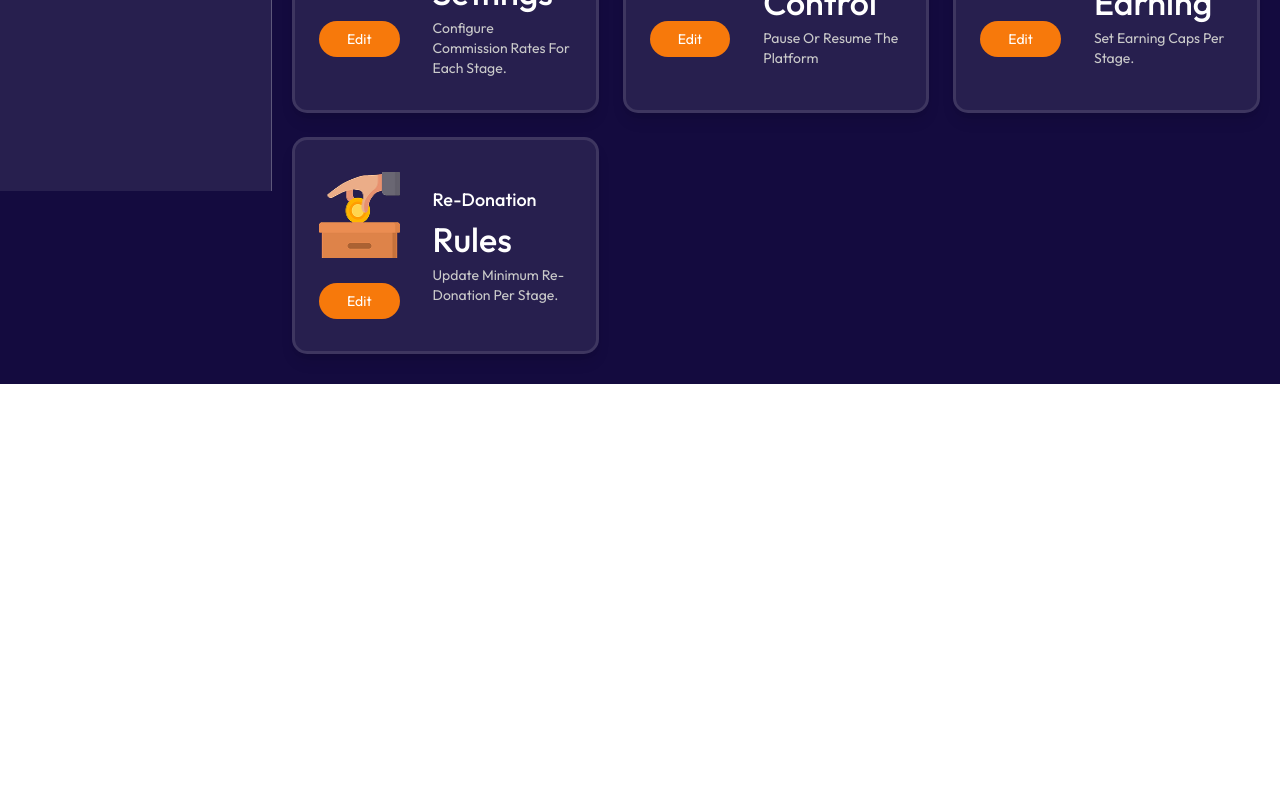
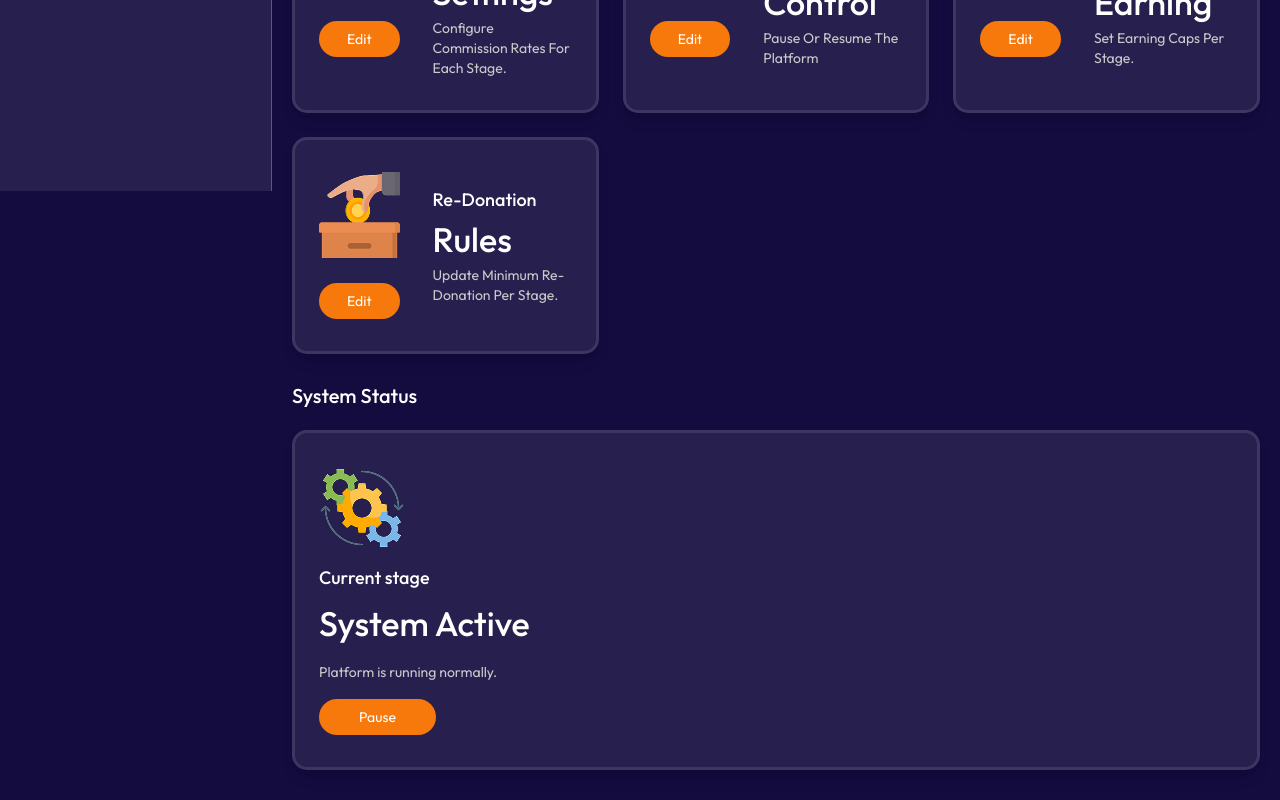
Before and after one commit to team-pr01/Ten-Stage-Matrix-Admin, a React (Vite) app: page /dashboard/setting in a window 1280 px wide. Shown: the part 609-1409 px from the top of the page. Before the commit the page ends 993 px from the top, so only its background shows below. Built offline with nearby package versions, Linux system fonts and the light colour scheme.

Commit message:
Completed setting home page

```diff
--- a/src/assets/index.tsx
+++ b/src/assets/index.tsx
@@ -14,6 +14,7 @@ import commission from "./icons/commission.png";
 import system from "./icons/system.png";
 import limit from "./icons/limit.png";
 import reDonation from "./icons/re-donation.png";
+import currentStage from "./icons/current-stage.png";
 
 export const IMAGES = {
   logo
@@ -35,4 +36,5 @@ commission,
 system,
 limit,
 reDonation,
+currentStage,
 }
--- a/src/pages/Dashboard/Settings/Settings.tsx
+++ b/src/pages/Dashboard/Settings/Settings.tsx
@@ -1,16 +1,39 @@
 import Heading from "../../../components/Reusable/Heading";
 import { ICONS } from "../../../assets";
 import AllControls from "../../../components/Dashboard/SettingsPage/AllControls/AllControls";
+import { Link } from "react-router-dom";
 
 const Settings = () => {
   return (
-    <div>
+    <div className="font-Outfit">
       <Heading
         iconSrc={ICONS.adminControl}
         title="Admin Controls"
         subtitle="Modify system settings and trigger actions"
       />
-      <AllControls/>
+      <AllControls />
+
+      <h1 className="font-medium text-xl text-white mt-7 mb-5">
+        System Status
+      </h1>
+      <div className="rounded-[15px] border-[3px] border-neutral-25/20 bg-neutral-30 px-6 py-8 shadow-lg text-white flex flex-col">
+        <img src={ICONS.currentStage} className="size-[86px]" />
+
+        {/* Text Content */}
+        <div>
+          <p className="font-medium text-lg mt-[13px]">Current stage</p>
+          <h3 className="text-[34px] font-medium mt-[6px]">System Active</h3>
+          <p className="text-sm text-neutral-135 mt-[13px]">
+            Platform is running normally.
+          </p>
+        </div>
+        <Link
+          to={"/"}
+          className="bg-primary-10 text-white px-10 py-2 rounded-full text-sm hover:bg-primary-10/60 transition duration-300 w-fit mt-[17px]"
+        >
+          Pause
+        </Link>
+      </div>
     </div>
   );
 };
```
Also changed, not shown: src/assets/icons/current-stage.png (added).
